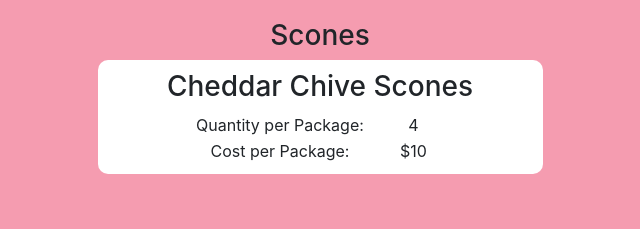
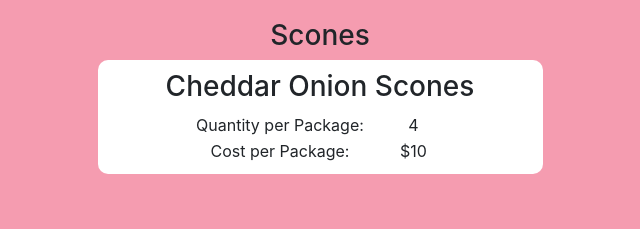
Before and after one commit to matthergott/happytobake, a website with bundled scripts: page index.html in a window 1280 px wide. Shown: the part 2347-2576 px from the top of the page, 320-960 px from the left. Built offline with nearby package versions, Linux system fonts and the light colour scheme; a web font is replaced by a local one.

Commit message:
update scone title

```diff
--- a/index.html
+++ b/index.html
@@ -286,7 +286,7 @@
         <div class="row">
           <div class="col-lg-5 mx-auto">
             <div class="covid-tile">
-              <h3>Cheddar Chive Scones</h3>
+              <h3>Cheddar Onion Scones</h3>
               <table>
                 <tbody>
                 <tr>
```
